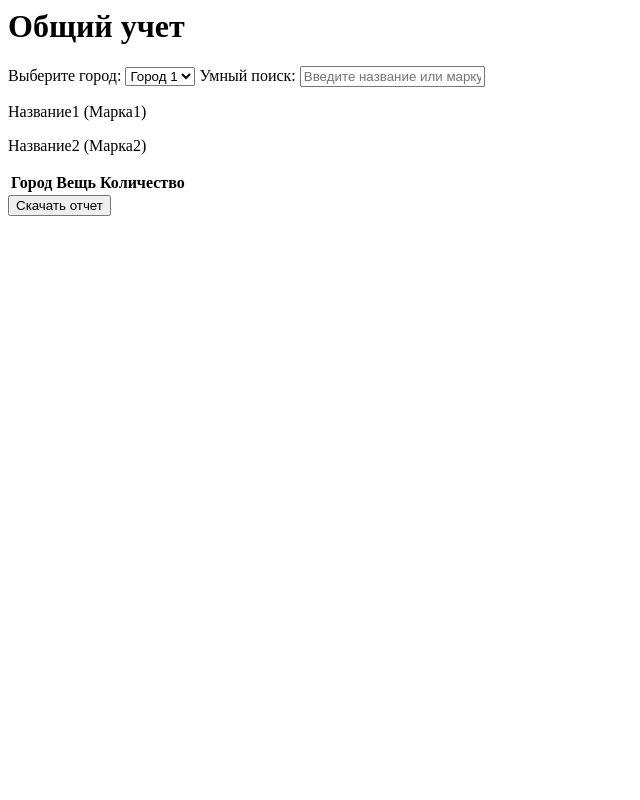
After one commit to Abobbuss/Gazaccounting, a Django app: page /record in a window 1280 px wide. The commit adds this page. Shown: the whole page, without its empty margins (0-640 px from the left). Run offline with Django 4.2, Linux system fonts and the light colour scheme; lists and menus that the app fills with data are empty.

Commit message:
record.html

```diff
--- /dev/null
+++ b/project/myapp/static/myapp/css/record.css
@@ -0,0 +1,8 @@
+.home-container {
+    width: 100%;
+    height: auto;
+    display: flex;
+    min-height: 100vh;
+    align-items: center;
+    flex-direction: column;
+  }
--- /dev/null
+++ b/project/myapp/static/myapp/js/ScriptsAPI.js
@@ -0,0 +1,4 @@
+var personSearchAPI = 'http://127.0.0.1:8000/api/person/search/';
+var addPersonAPI = 'http://127.0.0.1:8000/api/person/create/';
+var getCitiesAPI = 'http://127.0.0.1:8000/api/city/';
+var addItemAPI = 'http://127.0.0.1:8000/api/item/create/';
--- a/project/myapp/static/myapp/js/indexScriptsAPI.js
+++ b/project/myapp/static/myapp/js/indexScriptsAPI.js
@@ -1,7 +1,5 @@
-var personSearchAPI = 'http://127.0.0.1:8000/api/person/search/';
-var addPersonAPI = 'http://127.0.0.1:8000/api/person/create/';
-var getCitiesAPI = 'http://127.0.0.1:8000/api/city/';
-var addItemAPI = 'http://127.0.0.1:8000/api/item/create/';
+
+
 
 function fetchCsrfToken() {
   var csrfTokenMatch = document.cookie.match(/csrftoken=([^;]+)/);
@@ -77,7 +75,7 @@ function addItem() {
 
   var csrfTokenMatch = fetchCsrfToken();
 
-  if(!csrfTokenMatch){
+  if (!csrfTokenMatch) {
     return;
   }
 
@@ -97,18 +95,59 @@ function addItem() {
     },
     body: JSON.stringify(data),
   })
-  .then(response => response.json())
-  .then((data) => data && data.message && showMessage(data.message))
+    .then(response => {
+      if (!response.ok) {
+        throw new Error(`HTTP error! Status: ${response.status}`);
+      }
+      return response.json();
+    })
+    .then(data => {
+      // Если вещь добавлена успешно, вывести сообщение в консоль
+      if (data && data.message === 'Успешно добавлено') {
+        console.log('Вещь добавлена успешно:', data);
+      } else {
+        // Если возвращается сообщение о том, что вещь уже существует, вывести пользователю
+        showMessage(data.message);
+      }
+    })
     .catch((error) => {
       console.error('Ошибка:', error);
+
+      // Вывести полный объект ответа в консоль
+      console.log('Ответ сервера в случае ошибки:', error.response);
+
+      // Попробовать получить текст ответа
+      const errorText = error.response ? error.response.text() : undefined;
+
+      return Promise.resolve(errorText);
+    })
+    .then(errorText => {
+      // Проверить, что текст ответа не равен undefined
+      if (errorText !== undefined) {
+        console.log('Текст ответа об ошибке:', errorText);
+
+        // Попробовать преобразовать текст ответа в JSON
+        try {
+          const errorData = JSON.parse(errorText);
+          console.log('Данные об ошибке:', errorData);
+
+          // Попробовать вывести сообщение об ошибке
+          if (errorData && errorData.message) {
+            showMessage(errorData.message);
+          }
+        } catch (parseError) {
+          console.error('Ошибка при разборе JSON:', parseError);
+        }
+      } else {
+        console.log('Текст ответа об ошибке отсутствует.');
+        showMessage("Такая вещь уже есть");
+      }
     });
   }
 
 function showMessage(message) {
-    console.log('showMessage вызвана');
-    // Реализовать вывод сообщения на странице, например, в каком-то элементе с id="message"
-    var messageElement = document.getElementById('message');
-    if (messageElement) {
-        messageElement.innerHTML = message;
+  var resultsList = document.getElementById('errorMesageItem');
+  resultsList.innerHTML = '';
+
+  resultsList.append(message)
 }
-}
--- /dev/null
+++ b/project/myapp/templates/myapp/record.html
@@ -0,0 +1,55 @@
+{%load static%}
+{% csrf_token%}
+
+<!DOCTYPE html>
+<html lang="en">
+    <head>
+        <title>Portfolio Page</title>
+        <meta property="og:title" content="Portfolio Page" />
+        <meta name="viewport" content="width=device-width, initial-scale=1.0" />
+        <meta charset="utf-8" />
+        <meta property="twitter:card" content="summary_large_image" />
+
+        <link rel="stylesheet" type="text/css" href="{% static 'myapp/css/record.css' %}?version=121">
+        <script src="{% static 'myapp/js/indexScriptsAPI.js' %}?version=125"></script>
+    </head>
+    <body>
+        <div class="record-container">
+
+        </div>
+        <h1>Общий учет</h1>
+
+        <label for="cities">Выберите город:</label>
+        <select id="cities">
+            <!-- Варианты городов -->
+            <option value="city1">Город 1</option>
+            <option value="city2">Город 2</option>
+            <!-- Добавьте другие города по мере необходимости -->
+        </select>
+
+        <label for="search">Умный поиск:</label>
+        <input type="text" id="search" placeholder="Введите название или марку вещи">
+
+        <div id="items">
+            <!-- Блок с умным поиском -->
+            <p>Название1 (Марка1)</p>
+            <p>Название2 (Марка2)</p>
+            <!-- Добавьте другие вещи по мере необходимости -->
+        </div>
+
+        <table id="data-table">
+            <thead>
+                <tr>
+                    <th>Город</th>
+                    <th>Вещь</th>
+                    <th>Количество</th>
+                </tr>
+            </thead>
+            <tbody>
+                <!-- Данные таблицы будут заполняться динамически с помощью JavaScript -->
+            </tbody>
+        </table>
+
+        <button onclick="downloadReport()">Скачать отчет</button>
+    </body>
+</html>
--- a/project/myapp/urls.py
+++ b/project/myapp/urls.py
@@ -15,6 +15,7 @@ shema_view = swagger_get_shema_view(
 
 urlpatterns = [
     path('', views.index, name='index'),
+    path('record', views.record, name='record'),
     path('api/',
         include([
             path('swagger/schema/', shema_view.with_ui('swagger', cache_timeout=0)),
--- a/project/myapp/views.py
+++ b/project/myapp/views.py
@@ -8,11 +8,15 @@ from django.shortcuts import render
 from django.db.models import Q
 import re
 from rest_framework import status
+from django.http import JsonResponse
 
 
 #index
 def index(request):
     return render(request, 'index.html')
+
+def record(request):
+    return render(request, 'record.html')
 
 # Person
 class PersonCreateView(generics.CreateAPIView):
@@ -67,9 +71,9 @@ class ItemCreateView(generics.CreateAPIView):
     queryset = models.Item.objects.all()
     serializer_class = serializers.ItemSerializer
 
-    def perform_create(self, serializer):
-        name = self.request.data.get('name')
-        brand = self.request.data.get('brand')
+    def create(self, request, *args, **kwargs):
+        name = request.data.get('name')
+        brand = request.data.get('brand')
 
         existing_item = models.Item.objects.filter(name=name, brand=brand).first()
 
@@ -77,9 +81,13 @@ class ItemCreateView(generics.CreateAPIView):
             response_data = {'message': 'Такая вещь уже существует'}
             return Response(response_data, status=status.HTTP_400_BAD_REQUEST)
 
-        serializer.save()
-        response_data = {'message': 'Успешно добавлено'}
-        return Response(response_data, status=status.HTTP_201_CREATED)
+        response = super().create(request, *args, **kwargs)
+        response_data = {
+            'message': 'Успешно добавлено',
+            'name': response.data.get('name'),
+            'brand': response.data.get('brand')
+        }
+        return Response(response_data, status=response.status_code)
 
 class ItemListView(generics.ListAPIView):
     queryset = models.Item.objects.all()
```
Also changed, not shown: project/myapp/templates/myapp/index.html (+5 -2 lines). Lines whose indentation alone changed are shown as unchanged.
